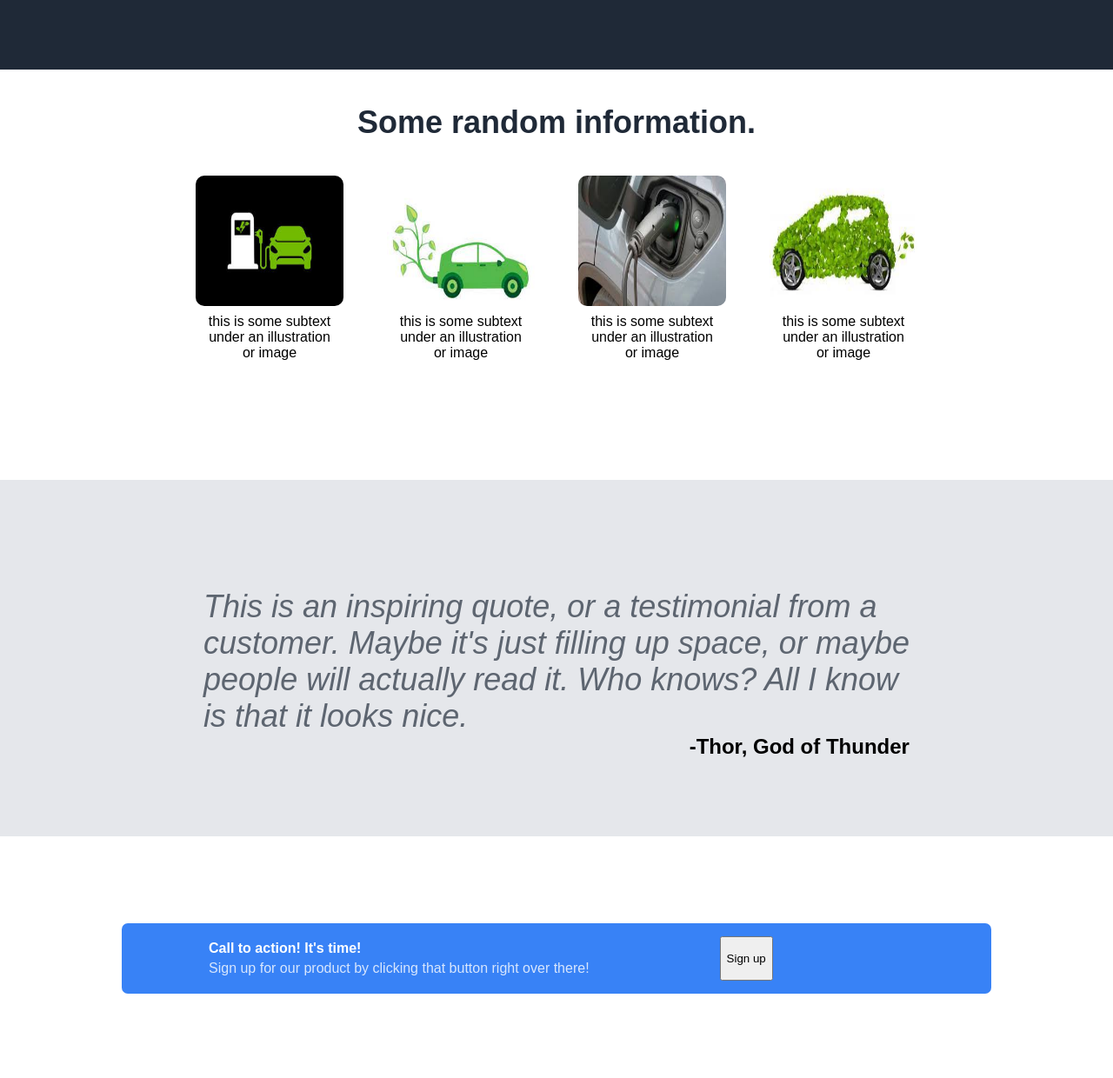
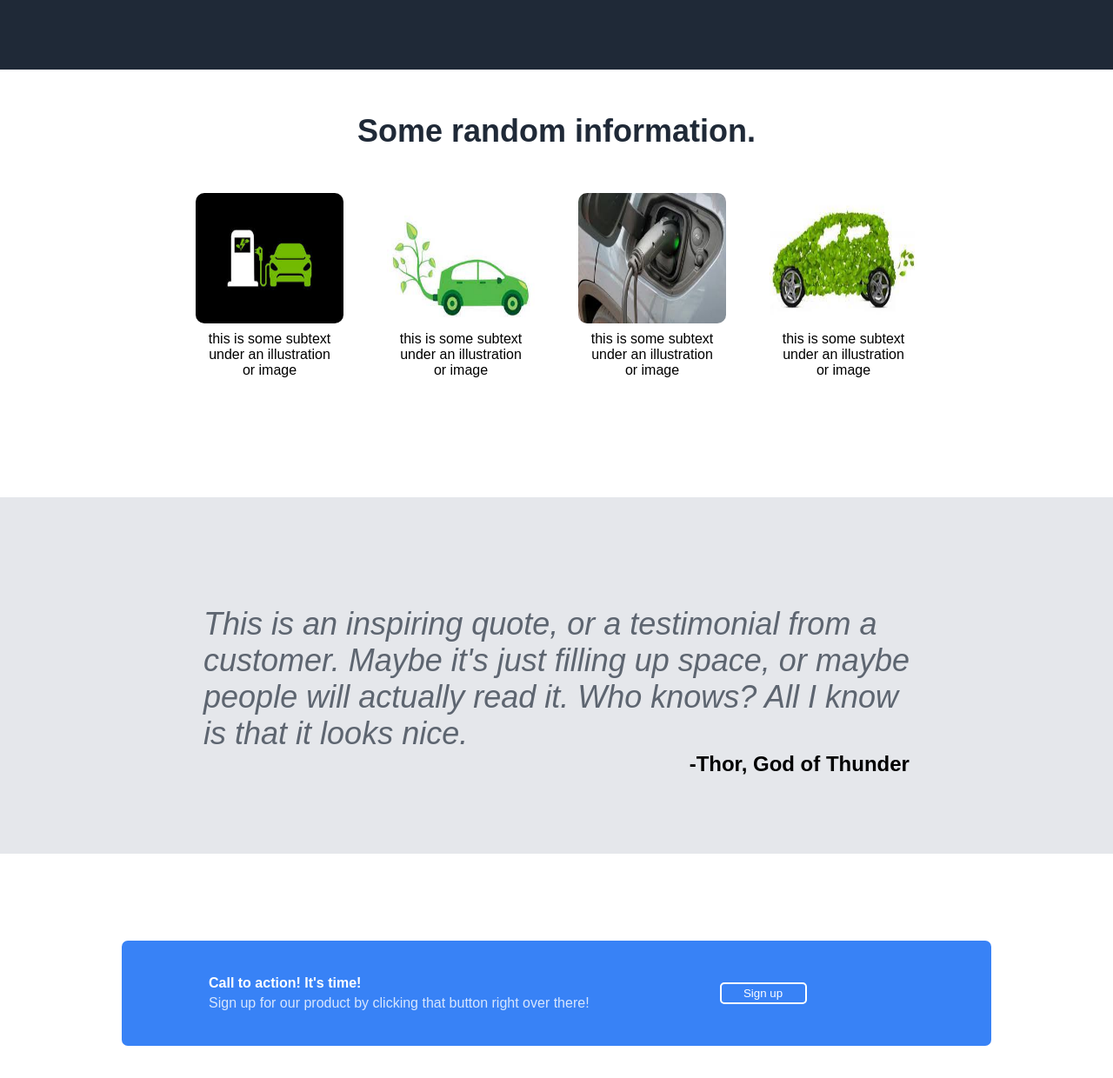
Before and after one commit to Shlammy/landing-page, a plain HTML site: page index.html in a window 1280 px wide. Shown: the part 400-1640 px from the top of the page at 87% size. Drawn offline with Linux system fonts and the light colour scheme; files whose address does not match are found by name.

Commit message:
Completed style/layout

```diff
--- a/styles.css
+++ b/styles.css
@@ -86,11 +86,11 @@ a {
     align-items: center;
 }
 
-.infoHeader {
+.infoHeader {align-content: center;
     font-weight: bolder;
     font-size: 36px;
     color: #1F2937;
-    margin: 40px 0px;
+    margin: 50px 0px;
 }
 
 .thirdContainer {
@@ -137,6 +137,7 @@ a {
 
 .fifth {
     display: flex;
+    flex-wrap: wrap;
     justify-content: center;
     padding: 100px 0px;
 }
@@ -147,8 +148,9 @@ a {
     background-color: #3882F6;
     color: white;
     width: 800px;
-    padding: 15px 100px;
+    padding: 35px 100px;
     border-radius: 7px;
+    align-items: center;
 }
 
 .fifthContentDiv p {
@@ -157,6 +159,13 @@ a {
 
 .fifthButton {
     margin-left: 25px;
+    background-color: #3882F6;
+    border-color: white;
+    color: white;
+    border-radius: 5px;
+    border-style: solid;
+    height: 25px;
+    width: 100px;
 }
 
 .actionText {
```
